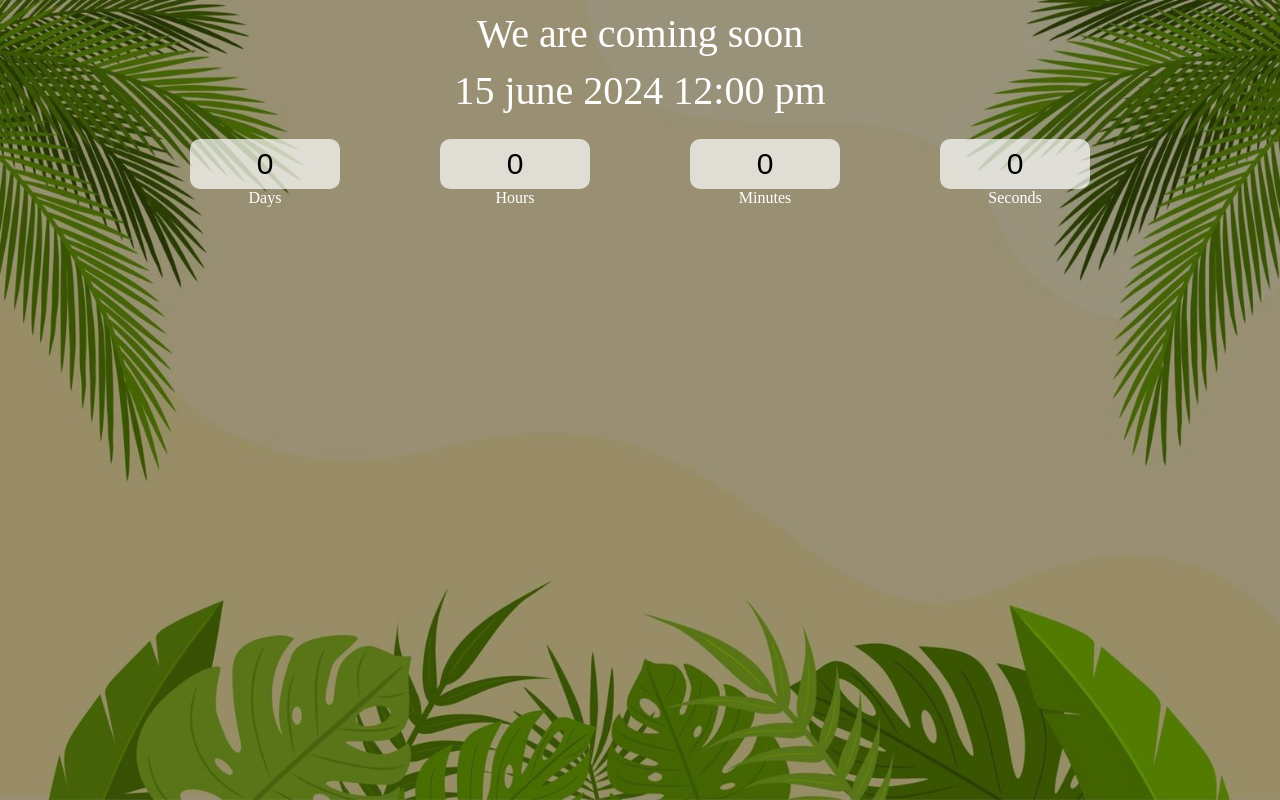
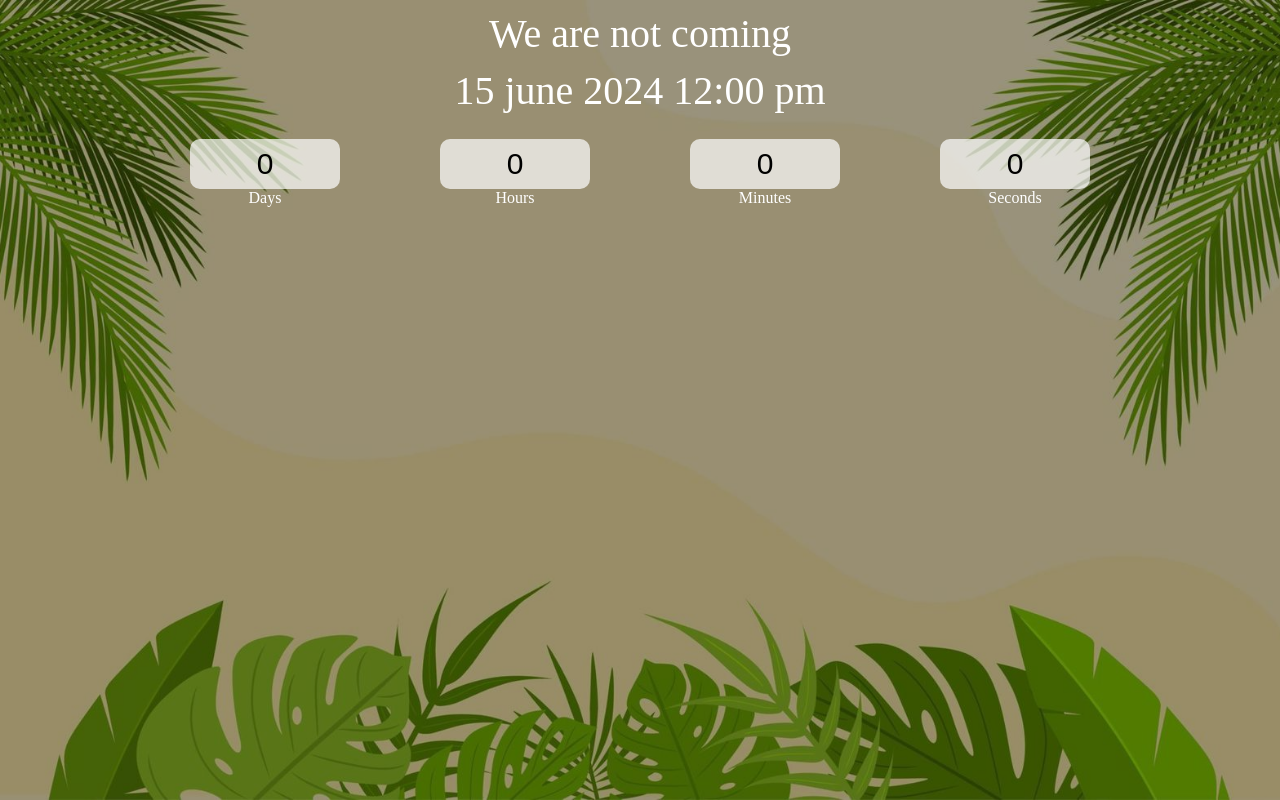
Before and after one commit to ayushmansingh2711/countdown-.hithub.io, a plain HTML site: page index.html in a window 1280 px wide. Drawn offline with Linux system fonts and the light colour scheme; files whose address does not match are found by name.

Commit message:
Update index.html

```diff
--- a/index.html
+++ b/index.html
@@ -13,7 +13,7 @@
 
     <div class="main">
         <div class="overlay">
-            <div class="title"> We are coming soon</div>
+            <div class="title"> We are not  coming </div>
             <div class="title" id="end-Date"> 13 June 2024 10:00 pm</div>
             <div class="col">
                 <div>
```
